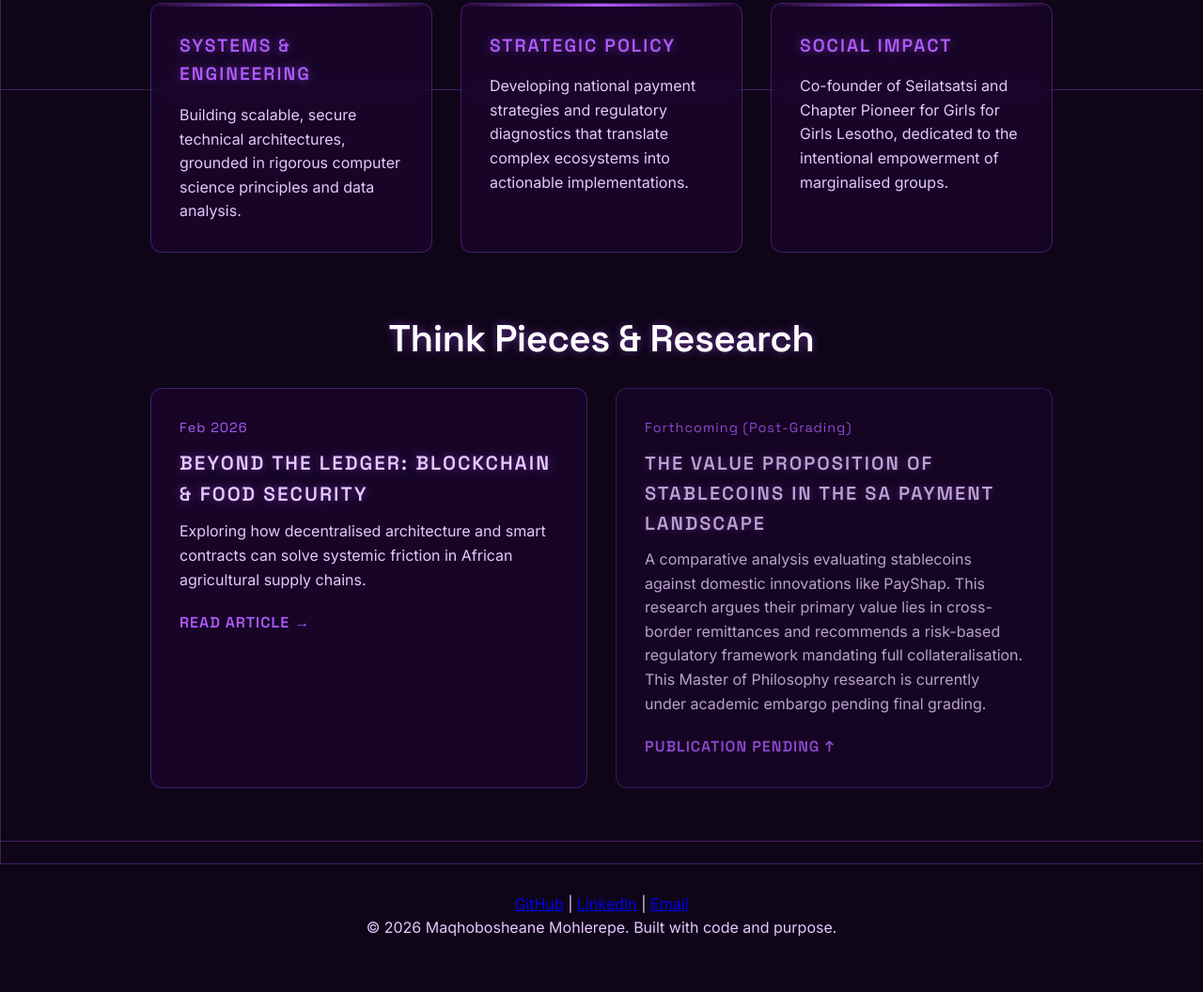
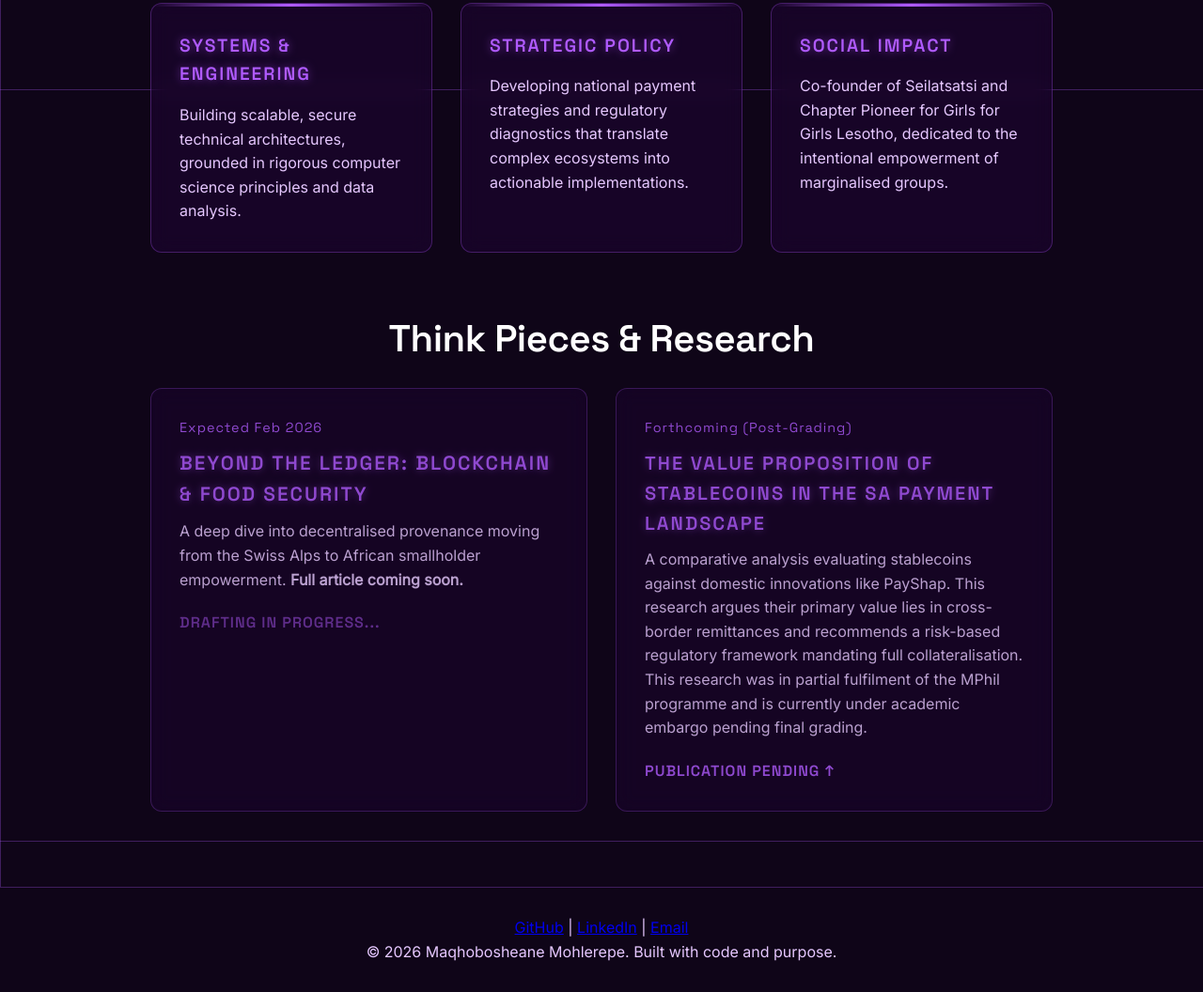
Before and after one commit to maqhobosheane/maqhobosheane.github.io, a plain HTML site: page index.html in a window 1280 px wide. Shown: the part 1505-2561 px from the top of the page at 94% size. Before the commit the page ends 2536 px from the top, so only its background shows below. Drawn offline with Linux system fonts and the light colour scheme.

Commit message:
Flag blog unfinished and change subtitles to neon

```diff
--- a/index.html
+++ b/index.html
@@ -59,24 +59,26 @@
         </div>
     </section>
 
-    <section class="blog-feed container">
+<section class="blog-feed container">
         <div class="section-header">
-            <h2 class="cyber-title" style="font-size: 2.5rem;">Think Pieces & Research</h2>
+            <h2 class="section-title" style="font-size: 2.5rem;">Think Pieces & Research</h2>
         </div>
         <div class="blog-grid">
-            <a href="#" class="blog-card glass-panel">
-                <span class="blog-date">Feb 2026</span>
-                <h4 class="neon-subtitle" style="font-size: 1.3rem; margin-bottom: 10px; color: var(--soft-lavender);">Beyond the Ledger: Blockchain & Food Security</h4>
-                <p>Exploring how decentralised architecture and smart contracts can solve systemic friction in African agricultural supply chains.</p>
-                <span class="read-more">Read Article &rarr;</span>
-            </a>
+
+            <div class="blog-card glass-panel" style="opacity: 0.8; cursor: wait;">
+                <span class="blog-date">Expected Feb 2026</span>
+                <h4 class="neon-subtitle" style="font-size: 1.3rem; margin-bottom: 10px;">Beyond the Ledger: Blockchain & Food Security</h4>
+                <p>A deep dive into decentralised provenance moving from the Swiss Alps to African smallholder empowerment. <strong>Full article coming soon.</strong></p>
+                <span class="read-more" style="opacity: 0.6; pointer-events: none;">Drafting in Progress...</span>
+            </div>
 
             <div class="blog-card glass-panel" style="opacity: 0.8; cursor: default;">
                 <span class="blog-date">Forthcoming (Post-Grading)</span>
-                <h4 class="neon-subtitle" style="font-size: 1.25rem; margin-bottom: 10px; color: var(--soft-lavender);">The Value Proposition of Stablecoins in the SA Payment Landscape</h4>
-                <p>A comparative analysis evaluating stablecoins against domestic innovations like PayShap. This research argues their primary value lies in cross-border remittances and recommends a risk-based regulatory framework mandating full collateralisation. This Master of Philosophy research is currently under academic embargo pending final grading.</p>
-                <span class="read-more" style="color: var(--accent-electric);">Publication Pending &uarr;</span>
+                <h4 class="neon-subtitle" style="font-size: 1.25rem; margin-bottom: 10px;">The Value Proposition of Stablecoins in the SA Payment Landscape</h4>
+                <p>A comparative analysis evaluating stablecoins against domestic innovations like PayShap. This research argues their primary value lies in cross-border remittances and recommends a risk-based regulatory framework mandating full collateralisation. This research was in partial fulfilment of the MPhil programme and is currently under academic embargo pending final grading.</p>
+                <span class="read-more" style="color: var(--accent-electric); pointer-events: none;">Publication Pending &uarr;</span>
             </div>
+
         </div>
     </section>
 
@@ -85,7 +87,7 @@
             <div class="footer-socials">
                 <a href="https://github.com/maqhobosheane" target="_blank" class="footer-link">GitHub</a>
                 <span class="footer-divider">|</span>
-                <a href="www.linkedin.com/in/maqhobosheane-regina-mohlerepe-61894a165" target="_blank" class="footer-link">LinkedIn</a>
+                <a href="https://www.linkedin.com/in/maqhobosheane-regina-mohlerepe-61894a165" target="_blank" class="footer-link">LinkedIn</a>
                 <span class="footer-divider">|</span>
                 <a href="mailto:maqhobosheane@outlook.com" class="footer-link">Email</a>
             </div>
--- a/style.css
+++ b/style.css
@@ -109,6 +109,14 @@ h1, h2, h3, h4 {
     color: var(--white);
     text-shadow: 0 0 10px rgba(176, 91, 255, 0.5);
     margin-bottom: 10px;
+}
+
+.section-title {
+    font-size: 2.5rem;
+    color: var(--white);
+    text-shadow: 0 0 10px var(--accent-electric), 0 0 20px var(--accent-glow);
+    margin-bottom: 10px;
+    font-family: 'Space Grotesk', sans-serif;
 }
 
 .neon-subtitle {
```
